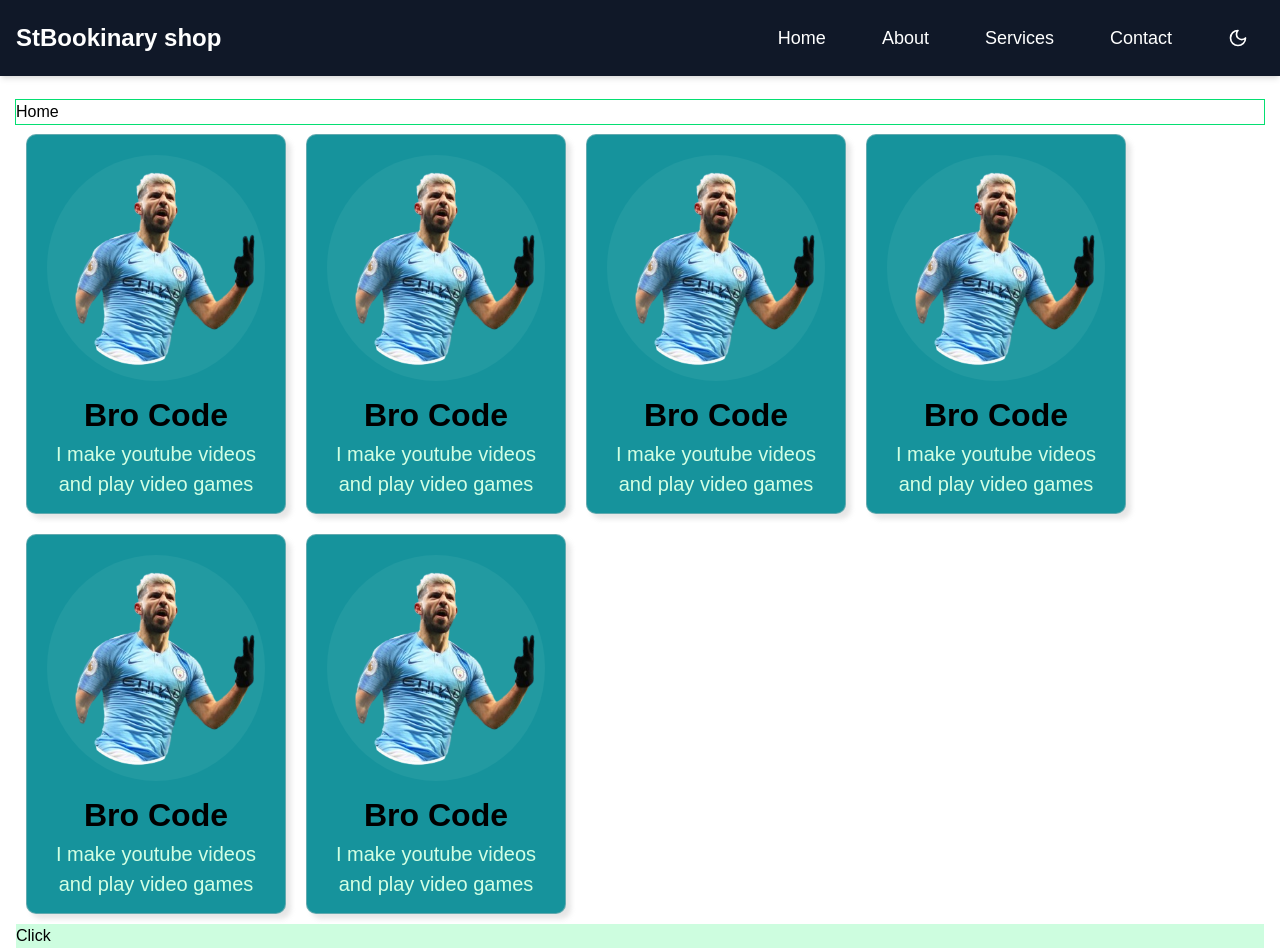
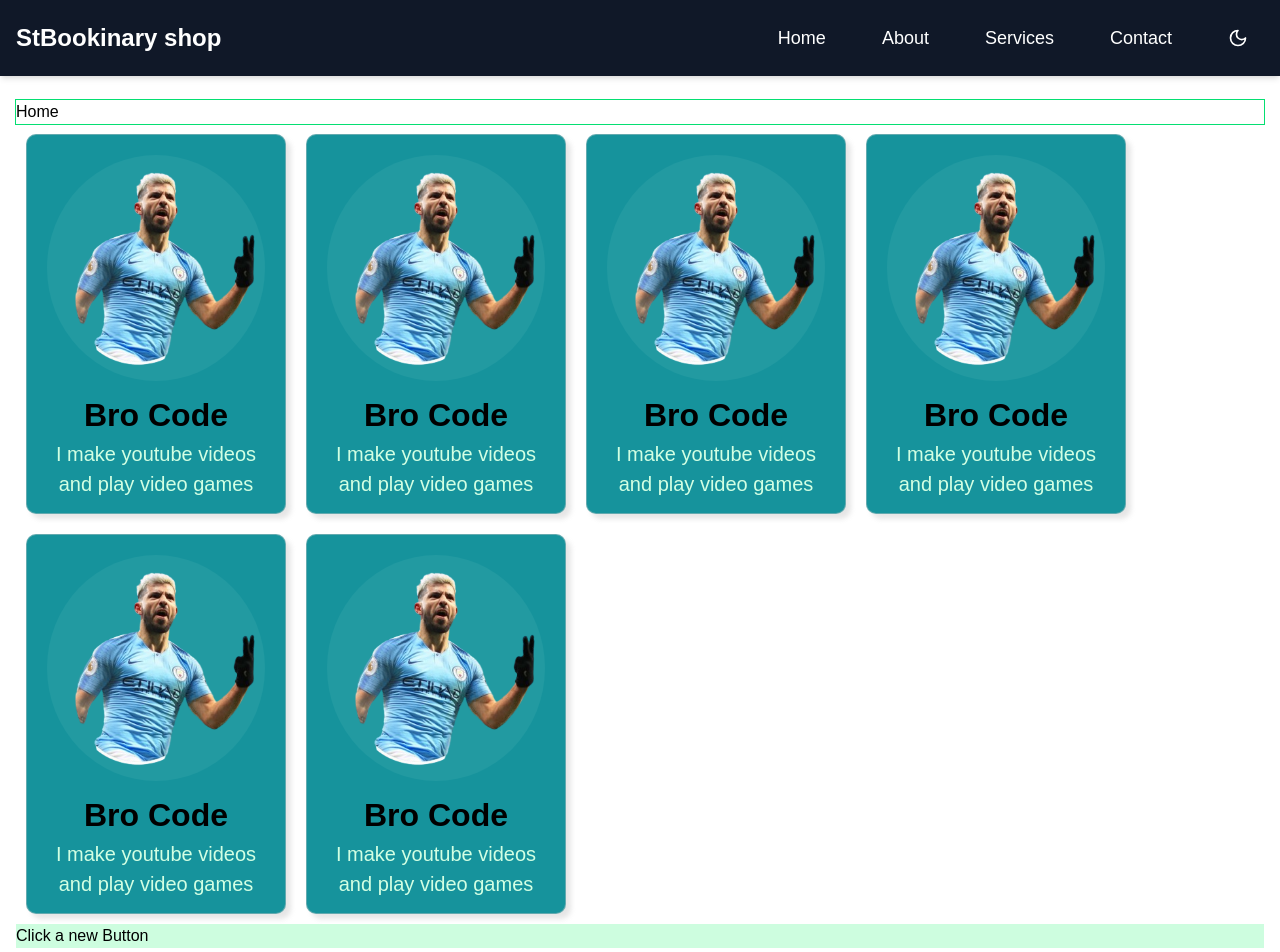
Before and after one commit to Plstr142/StBookinaryStore, a React (Vite) app in the folder frontend/: page / in a window 1280 px wide. Shown: the top 952 px of the page. Built offline with nearby package versions, Linux system fonts and the light colour scheme.

Commit message:
Update Button.jsx

```diff
--- a/frontend/src/components/Button.jsx
+++ b/frontend/src/components/Button.jsx
@@ -4,7 +4,7 @@
   return (
     <>
       <div className="Btnbox">
-        <button className="button">Click</button>
+        <button className="button">Click a new Button</button>
       </div>
     </>
   );
```
